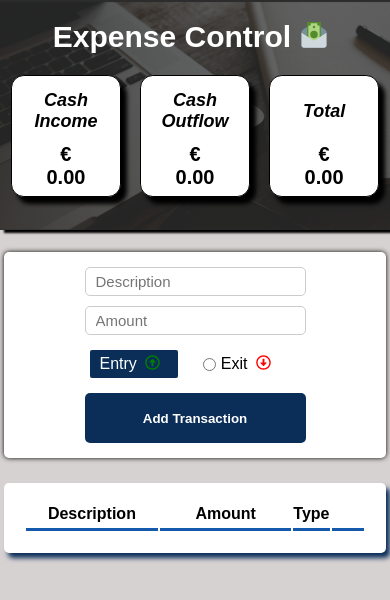
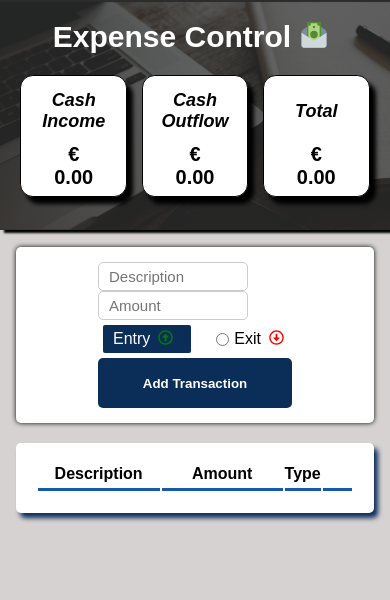
Before and after one commit to Mathluiz23/expense-control, a React (Create React App) app: page / in a window 390 px wide. Shown: the top 600 px of the page. Built offline with nearby package versions, Linux system fonts and the light colour scheme.

Commit message:
adjusting responsiveness for mobile

```diff
--- a/src/styles/StyleForm.js
+++ b/src/styles/StyleForm.js
@@ -2,8 +2,8 @@ import styled from "styled-components";
 
 export const Container = styled.div`
   max-width: 1120px;
-  margin: 175px auto;
-  width: 98%;
+  margin: 170px auto;
+  width: 92%;
   background-color: #fff;
   box-shadow: 0px 0px 5px black;
   border-radius: 5px;
@@ -11,8 +11,7 @@ export const Container = styled.div`
   justify-content: space-around;
   text-align: center;
   align-items: center;
-  padding: 15px 0px;
-  gap: 10px;
+  padding: 15px 0;
 
   @media (max-width: 750px) {
     display: grid;
@@ -22,6 +21,11 @@ export const Container = styled.div`
 export const InputContent = styled.div`
   display: flex;
   flex-direction: column;
+
+
+  @media (max-width: 850px) {
+    width: 150px;
+  }
 `;
 
 export const Label = styled.label``;
@@ -66,6 +70,5 @@ export const Button = styled.button`
   cursor: pointer;
   color: white;
   font-weight: 700;
-  /* background-color: #0083FF; */
   background-color:  #0b2e59;
 `;
--- a/src/styles/StyleResume.js
+++ b/src/styles/StyleResume.js
@@ -2,11 +2,12 @@ import styled from "styled-components";
 
 export const Container = styled.div`
   max-width: 1120px;
-  width: 98%;
+  width: 92%;
   margin: -120px auto;
   display: flex;
   gap: 15px;
   justify-content: space-around;
+
 
   @media (max-width: 600px) {
     gap: 5px;
--- a/src/styles/StyleTable.js
+++ b/src/styles/StyleTable.js
@@ -1,7 +1,7 @@
 import styled from "styled-components";
 
 export const Table = styled.table`
-  width: 98%;
+  width: 92%;
   background-color: #fff;
   padding: 20px;
   box-shadow: 4px 5px 5px #0b2e59;
--- a/src/styles/StyleTableItens.js
+++ b/src/styles/StyleTableItens.js
@@ -8,6 +8,7 @@ export const Td = styled.td`
   text-align: ${(props) => (props.alignCenter ? "center" : "start")};
   word-break: break-all;
   padding: 5px;
+  border-radius: 4px;
   background-color: rgb(235, 230, 230);
 
   svg {
```
